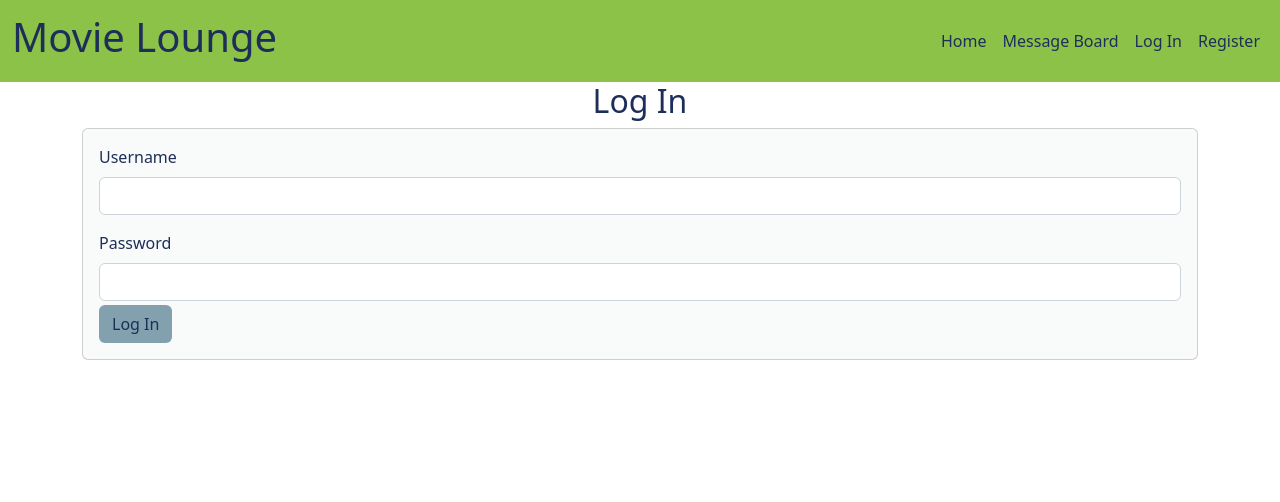
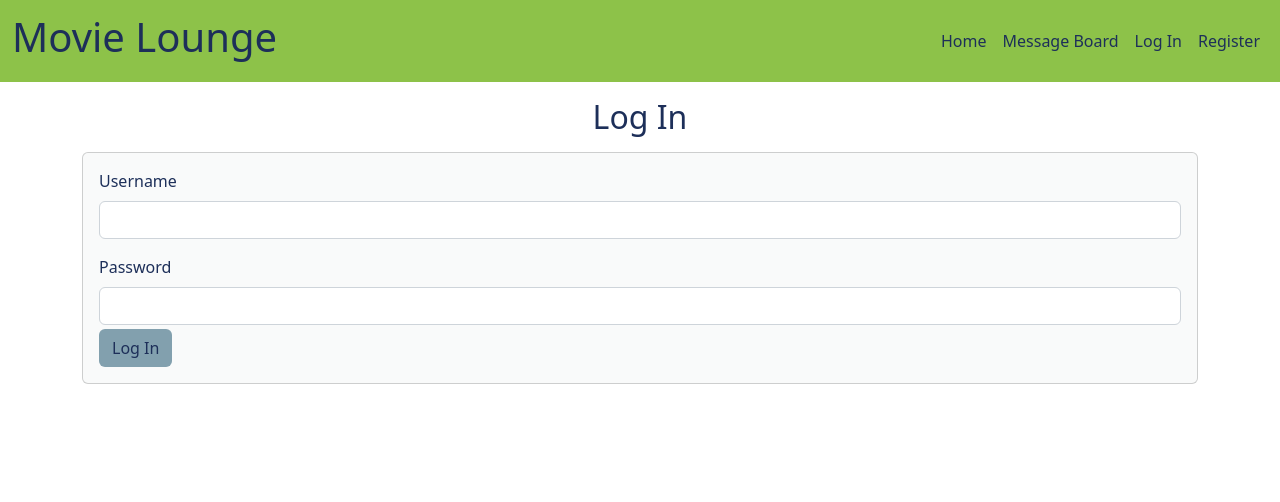
Before and after one commit to Ed-Whyatt/movie-lounge-ms-3, a Flask app: page /login in a window 1280 px wide. Shown: the top 502 px of the page. Run offline with Flask 2, Linux system fonts and the light colour scheme.

Commit message:
Add bootstrap margin class for title

```diff
--- a/movielounge/templates/login.html
+++ b/movielounge/templates/login.html
@@ -1,7 +1,7 @@
 {% extends "base.html" %}
 {% block content %}
 
-<h2 class="text-center lounge-blue-text">Log In</h2>
+<h2 class="text-center lounge-blue-text mt-3 mb-3">Log In</h2>
 
 <!-- Card from bootstrap -->
 <div class="card lounge-white-bg">
```
